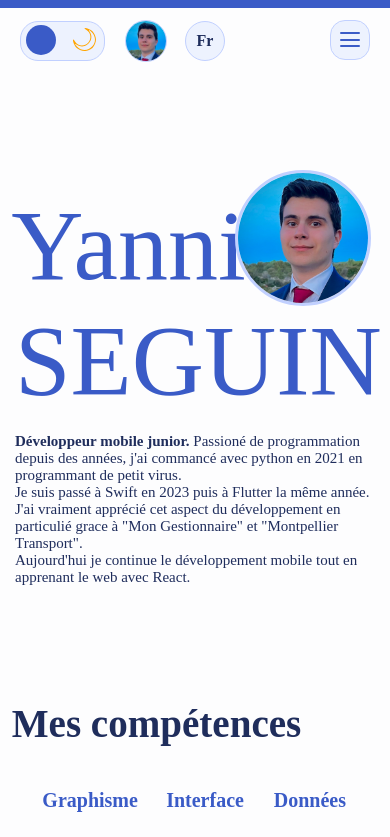
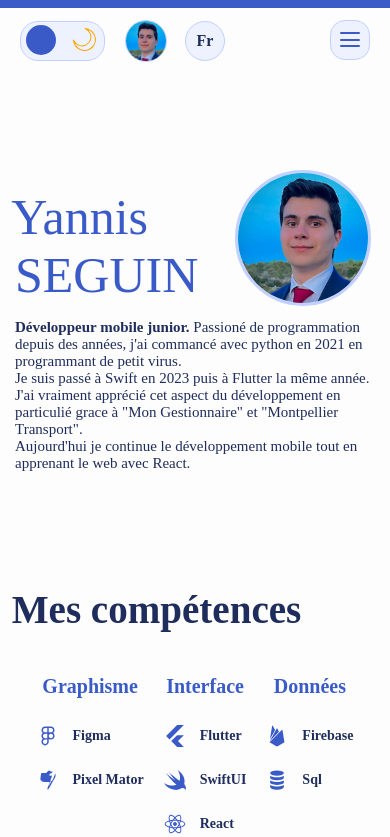
Before and after one commit to Youvataque/_Portfolio, a React (Create React App) app: page /about in a window 390 px wide. Shown: the top 837 px of the page. Built offline with nearby package versions, Linux system fonts and the light colour scheme; a web font is replaced by a local one.

Commit message:
fix text

```diff
--- a/src/css/text.css
+++ b/src/css/text.css
@@ -181,6 +181,12 @@
         margin-top: -140px;
         font-size: 15px;
     }
+    .AboutName {
+        font-size: 50px;
+    }
+    .AboutName2 {
+        font-size: 50px;
+    }
     .AboutTextPr{
         font-size: 15px;
     }
```
